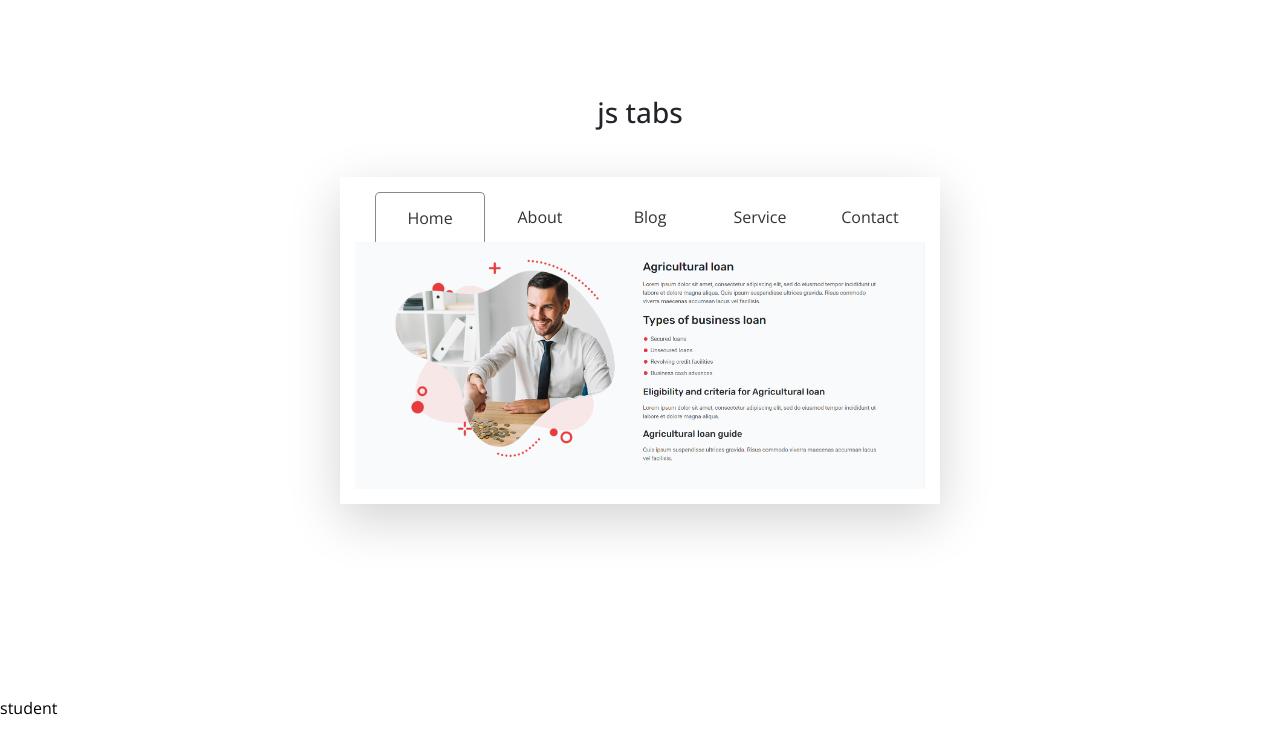
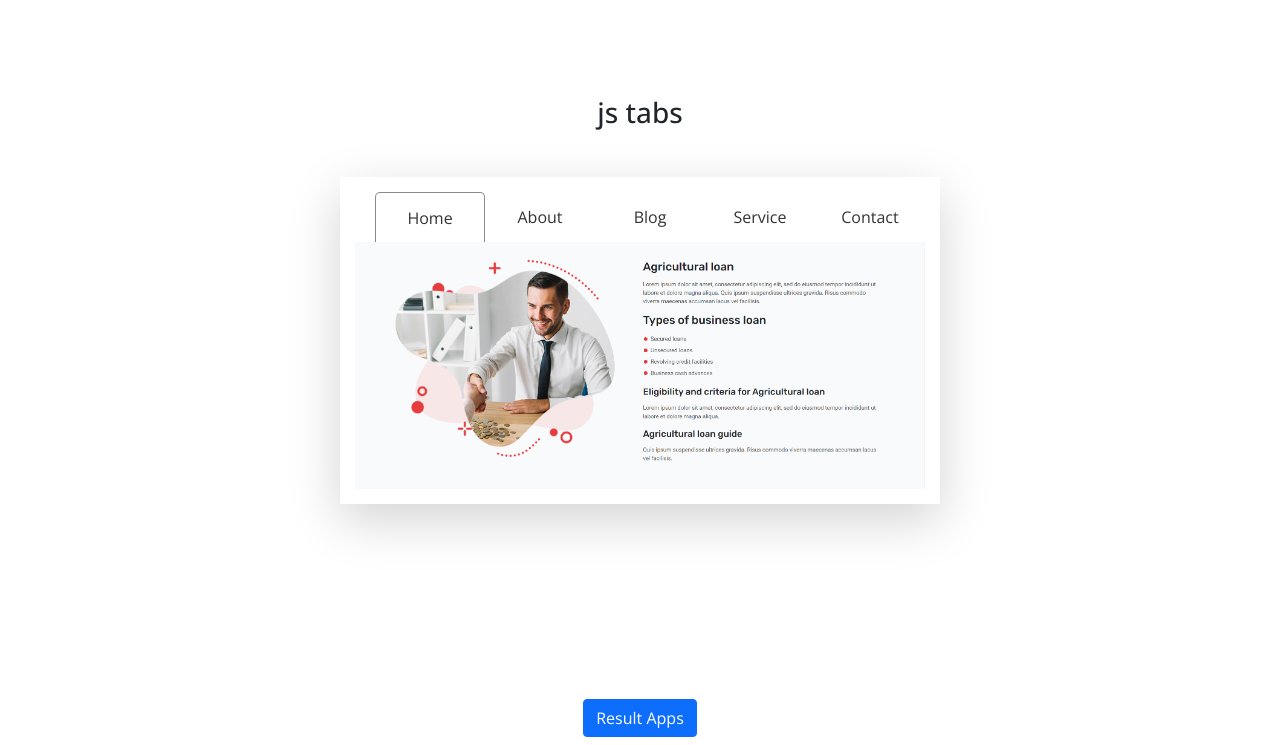
Before and after one commit to abdus21/class-17, a plain HTML site: page index.html in a window 1280 px wide. Shown: the part 638-1383 px from the top of the page. Before the commit the page ends 1358 px from the top, so only its background shows below. Drawn offline with nearby package versions, Linux system fonts and the light colour scheme.

Commit message:
result app added

```diff
--- a/index.html
+++ b/index.html
@@ -515,7 +515,7 @@
 <br>
 <br>
 
-<a href="student.html">student</a>
+<h2 style="text-align: center;"><a class="btn btn-primary" href="student.html">Result Apps</a></h2>
 
 
 
```
